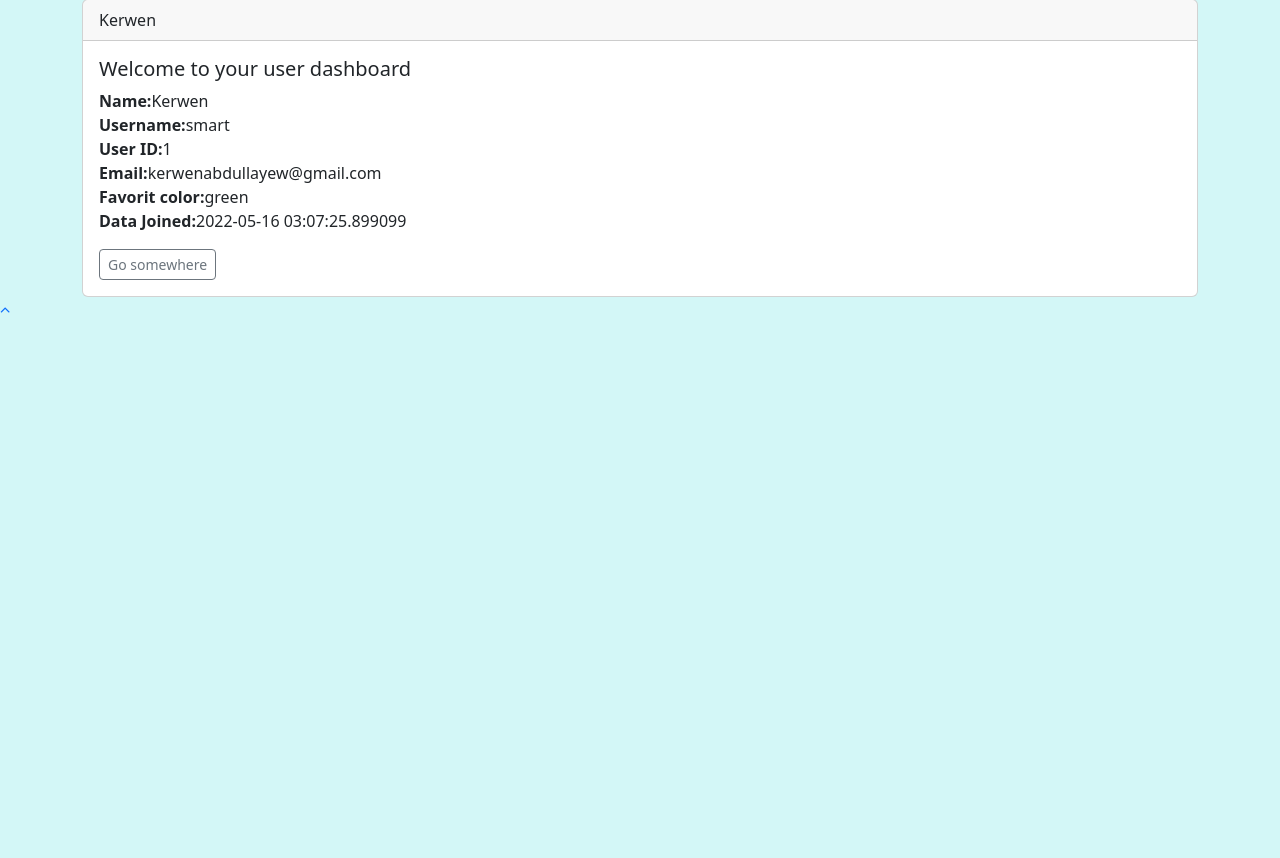
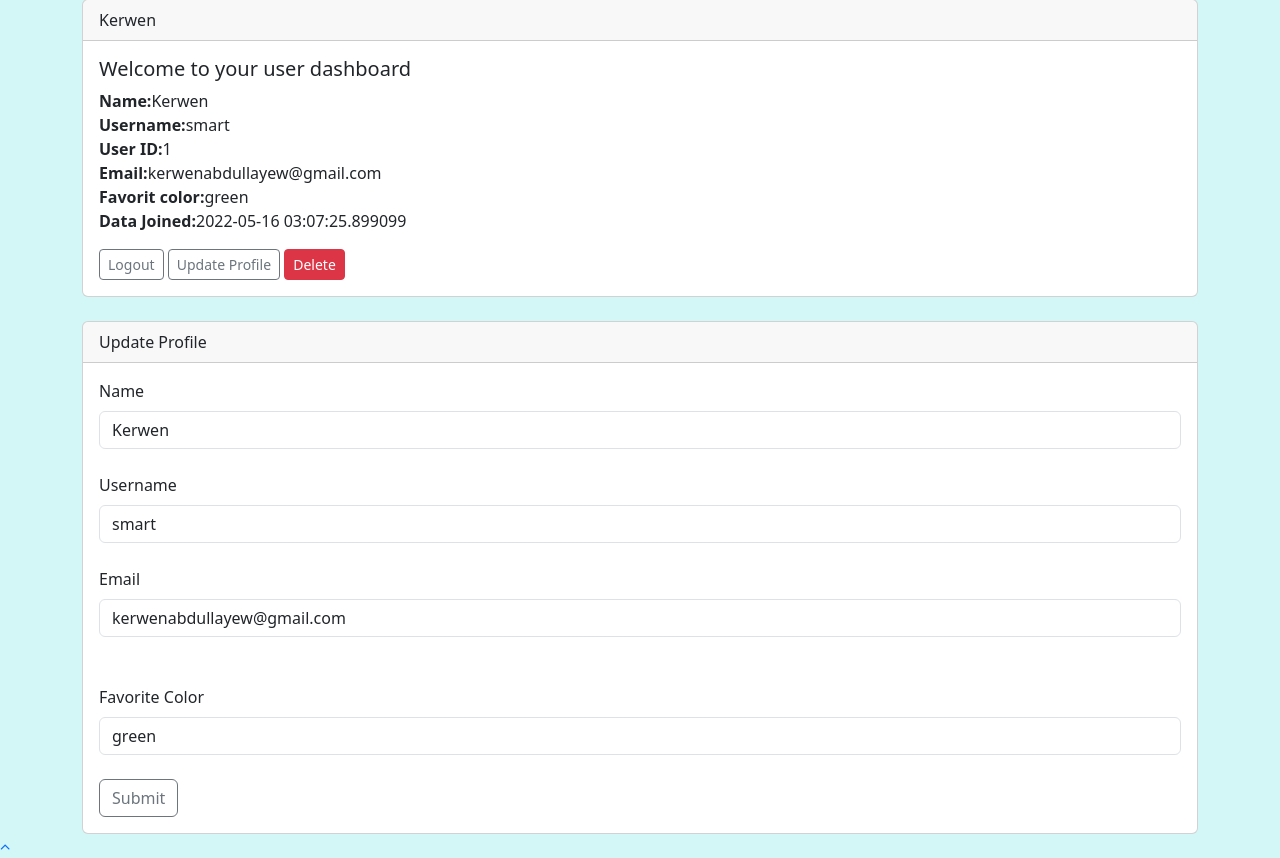
Before and after one commit to Electronic12/flasker_sec, a Flask app: page /dashboard/ in a window 1280 px wide. Shown: the part 218-1076 px from the top of the page. Before the commit the page ends 531 px from the top, so only its background shows below. Run offline with Flask 2, Linux system fonts and the light colour scheme; a user stored in the database is signed in; some libraries are stand-ins or nearby versions.

Commit message:
forms other folder

```diff
--- a/app.py
+++ b/app.py
@@ -1,15 +1,10 @@
-from optparse import check_choice
-import re
 from flask import Flask, render_template, flash, request, redirect, url_for
-from flask_wtf import FlaskForm
-from wtforms import StringField, SubmitField, PasswordField, BooleanField, ValidationError
-from wtforms.validators import DataRequired, EqualTo, Length
 from flask_sqlalchemy import SQLAlchemy
 from datetime import datetime, date
 from flask_migrate import Migrate
 from werkzeug.security import generate_password_hash, check_password_hash
-from wtforms.widgets import TextArea
 from flask_login import login_required, logout_user, current_user, LoginManager, UserMixin, login_user
+from forms import LoginForm, UserForm, PasswordForm, NamerForm, PostForm
 
 #  Create a Flask Instance
 app = Flask(__name__)
@@ -41,40 +36,6 @@ def date_for_json():
     return favorite_games
     # return {"Date": date.today() }
 
-@app.route('/login/', methods = ['GET', 'POST'])
-def login():
-    form = LoginForm()
-    if form.validate_on_submit():
-        user = Users.query.filter_by(username=form.username.data).first()
-        if user:
-            if check_password_hash(user.password_hash, form.password.data):
-                login_user(user)
-                flash('Login successfully!!')
-                return redirect(url_for('dashboard'))
-            else:
-                flash('Wrong password - try again')
-        else:
-            flash('This user doesnot exist - try again')
-
-    return render_template('login.html', form=form)
-
-@app.route('/logout/', methods= ['GET', 'POST'])
-@login_required
-def logout():
-    logout_user()
-    flash('Logout successfully!!!')
-    return redirect(url_for('login'))
-
-@app.route('/dashboard/', methods = ['GET', 'POST'])
-@login_required
-def dashboard():
-    return render_template('dashboard.html')
-
-class LoginForm(FlaskForm):
-    username = StringField('Username', validators=[DataRequired()])
-    password = PasswordField('Password', validators=[DataRequired()])
-    submit = SubmitField('Submit')
-
 class Users(db.Model, UserMixin):
     id = db.Column(db.Integer, primary_key=True)
     username = db.Column(db.String(25), nullable=False, unique=True)
@@ -83,6 +44,7 @@ class Users(db.Model, UserMixin):
     favorite_color = db.Column(db.String(120))
     date_added = db.Column(db.DateTime, default=datetime.utcnow)
     password_hash = db.Column(db.String(120))
+    posts = db.relationship('Posts', backref='poster')
 
     @property
     def password(self):
@@ -102,38 +64,61 @@ class Posts(db.Model):
     id = db.Column(db.Integer, primary_key=True)
     title = db.Column(db.String(255))
     content = db.Column(db.Text(255))
-    author = db.Column(db.String(120))
+    # author = db.Column(db.String(120))
     date_posted = db.Column(db.DateTime, default=datetime.utcnow)
     slug = db.Column(db.String(255))
+    poster_id = db.Column(db.Integer, db.ForeignKey(Users.id))
 
 # db.drop_all()
 # db.create_all()
 
-class UserForm(FlaskForm):
-    name = StringField('Name', validators=[DataRequired()])
-    username = StringField('Username', validators=[DataRequired()])
-    email = StringField('Email', validators=[DataRequired()])
-    favorite_color = StringField('Favorite Color')
-    password_hash = PasswordField('Password', validators=[DataRequired(), EqualTo('password_hash2', message='Password Must Match')])
-    password_hash2 = PasswordField('Confirm Password', validators=[DataRequired()])
-    submit = SubmitField('Submit')
+@app.route('/login/', methods = ['GET', 'POST'])
+def login():
+    form = LoginForm()
+    if form.validate_on_submit():
+        user = Users.query.filter_by(username=form.username.data).first()
+        if user:
+            if check_password_hash(user.password_hash, form.password.data):
+                login_user(user)
+                flash('Login successfully!!')
+                return redirect(url_for('dashboard'))
+            else:
+                flash('Wrong password - try again')
+        else:
+            flash('This user doesnot ex')
 
-class PasswordForm(FlaskForm):
-    email = StringField('What is Your Email', validators=[DataRequired()])
-    password = PasswordField('What is Your Password', validators=[DataRequired()])
-    submit = SubmitField('Submit')
 
-# Create  a Form Class
-class NamerForm(FlaskForm):
-    name = StringField('What is your name', validators=[DataRequired()])
-    submit = SubmitField('Submit')
+    return render_template('login.html', form=form)
 
-class PostForm(FlaskForm):
-    title = StringField('Title', validators=[DataRequired()])
-    author = StringField('Author', validators=[DataRequired()])
-    slug = StringField('Slug', validators=[DataRequired()])
-    content = StringField('Content', validators=[DataRequired()], widget=TextArea())
-    submit= SubmitField('Submit')
+@app.route('/logout/', methods= ['GET', 'POST'])
+@login_required
+def logout():
+    logout_user()
+    flash('Logout successfully!!!')
+    return redirect(url_for('login'))
+
+@app.route('/dashboard/', methods = ['GET', 'POST'])
+@login_required
+def dashboard():
+    form = UserForm()
+    id = current_user.id
+    update_db_user = Users.query.get_or_404(id)
+    if request.method == 'POST':
+        update_db_user.name = request.form['name']
+        update_db_user.username = request.form['username']
+        update_db_user.email = request.form['email']
+        update_db_user.favorite_color = request.form['favorite_color']
+        try:
+            db.session.commit()
+            flash("User update succsesfull")
+            return render_template("dashboard.html", form=form, update_db_user=update_db_user)
+
+        except Exception as ex:
+            flash("Error!")
+            return render_template("dashboard.html", form=form, update_db_user=update_db_user)
+
+    else:
+        return render_template("dashboard.html", form=form, update_db_user=update_db_user, id=id)
 
 @app.route('/posts/<int:id>/')
 def post(id):
@@ -164,7 +149,6 @@ def add_post():
     return render_template("add_post.html", form=form)
 
 @app.route('/posts/edit/<int:id>/', methods=['GET', 'POST'])
-@login_required
 def edit_post(id):
     post = Posts.query.get_or_404(id)
     form = PostForm()
@@ -185,11 +169,13 @@ def edit_post(id):
 
 
 @app.route('/update/<int:id>/', methods=['GET', 'POST'])
+@login_required
 def update(id):
     form = UserForm()
     update_db_user = Users.query.get_or_404(id)
     if request.method == 'POST':
         update_db_user.name = request.form['name']
+        update_db_user.username = request.form['username']
         update_db_user.email = request.form['email']
         update_db_user.favorite_color = request.form['favorite_color']
         try:
@@ -233,16 +219,6 @@ def delete(id):
 
     except Exception as ex:
         flash('Error deleting user')
-
-
-
-
-# BooleanField, DateField, DateTimeField, DecimalField, FileField, HiddenField, MultipleField, FieldList,
-# FloatField, FormField, IntegerField, PasswordField, RadioField, SelectField, SubmitField, StringField, TextAreaField
-
-# Validators
-# DataRequired, Email, EqualTo, InputRequired, IPAddress, Length, MacAddress, NumberRagnge,
-# Optional, Regexp, URL, UUID, AnyOf, NoneOf
 
 
 # Create a routes decorator
--- /dev/null
+++ b/forms.py
@@ -0,0 +1,42 @@
+from flask_wtf import FlaskForm
+from wtforms import StringField, SubmitField, PasswordField, BooleanField, ValidationError
+from wtforms.validators import DataRequired, EqualTo, Length
+from wtforms.widgets import TextArea
+
+# BooleanField, DateField, DateTimeField, DecimalField, FileField, HiddenField, MultipleField, FieldList,
+# FloatField, FormField, IntegerField, PasswordField, RadioField, SelectField, SubmitField, StringField, TextAreaField
+
+# Validators
+# DataRequired, Email, EqualTo, InputRequired, IPAddress, Length, MacAddress, NumberRagnge,
+# Optional, Regexp, URL, UUID, AnyOf, NoneOf
+
+class LoginForm(FlaskForm):
+    username = StringField('Username', validators=[DataRequired()])
+    password = PasswordField('Password', validators=[DataRequired()])
+    submit = SubmitField('Submit')
+
+class UserForm(FlaskForm):
+    name = StringField('Name', validators=[DataRequired()])
+    username = StringField('Username', validators=[DataRequired()])
+    email = StringField('Email', validators=[DataRequired()])
+    favorite_color = StringField('Favorite Color')
+    password_hash = PasswordField('Password', validators=[DataRequired(), EqualTo('password_hash2', message='Password Must Match')])
+    password_hash2 = PasswordField('Confirm Password', validators=[DataRequired()])
+    submit = SubmitField('Submit')
+
+class PasswordForm(FlaskForm):
+    email = StringField('What is Your Email', validators=[DataRequired()])
+    password = PasswordField('What is Your Password', validators=[DataRequired()])
+    submit = SubmitField('Submit')
+
+# Create  a Form Class
+class NamerForm(FlaskForm):
+    name = StringField('What is your name', validators=[DataRequired()])
+    submit = SubmitField('Submit')
+
+class PostForm(FlaskForm):
+    title = StringField('Title', validators=[DataRequired()])
+    author = StringField('Author', validators=[DataRequired()])
+    slug = StringField('Slug', validators=[DataRequired()])
+    content = StringField('Content', validators=[DataRequired()], widget=TextArea())
+    submit= SubmitField('Submit')
--- a/templates/dashboard.html
+++ b/templates/dashboard.html
@@ -22,7 +22,33 @@
                 <strong>Favorit color:</strong>{{ current_user.favorite_color }}<br/>
                 <strong>Data Joined:</strong>{{ current_user.date_added }}<br/>
             </p>
-            <a href="{{ url_for('logout') }}" class="btn btn-outline-secondary btn-sm">Go somewhere</a>
+            <a href="{{ url_for('logout') }}" class="btn btn-outline-secondary btn-sm">Logout</a>
+            <a href="{{ url_for('update', id=current_user.id) }}" class="btn btn-outline-secondary btn-sm">Update Profile</a>
+            <a  href="{{ url_for('delete', id = current_user.id) }}" class="btn btn-danger btn-sm">Delete</a>
         </div>
     </div>
+<br/>
+<div class="card">
+    <div class="card-header">
+        Update Profile
+    </div>
+    <div class="card-body">
+        <form action="/update/{{ update_db_user.id }}/" method="POST">
+            {{ form.hidden_tag() }}
+            {{ form.name.label(class="form-label") }}
+            {{ form.name(class="form-control", value=update_db_user.name) }}
+            <br/>
+            {{ form.username.label(class="form-label") }}
+            {{ form.username(class="form-control", value=update_db_user.username) }}
+            <br/>
+            {{ form.email.label(class="form-label") }}
+            {{ form.email(class="form-control", value=update_db_user.email) }}
+            <br/><br/>
+            {{ form.favorite_color.label(class="form-label") }}
+            {{ form.favorite_color(class="form-control", value=update_db_user.favorite_color) }}
+            <br/>
+            {{ form.submit(class="btn btn-outline-secondary") }}
+        </form>
+    </div>
+</div>
 {% endblock %}
```
Also changed, not shown: templates/update_to_username.html (+12 -22 lines), codemy.db.
